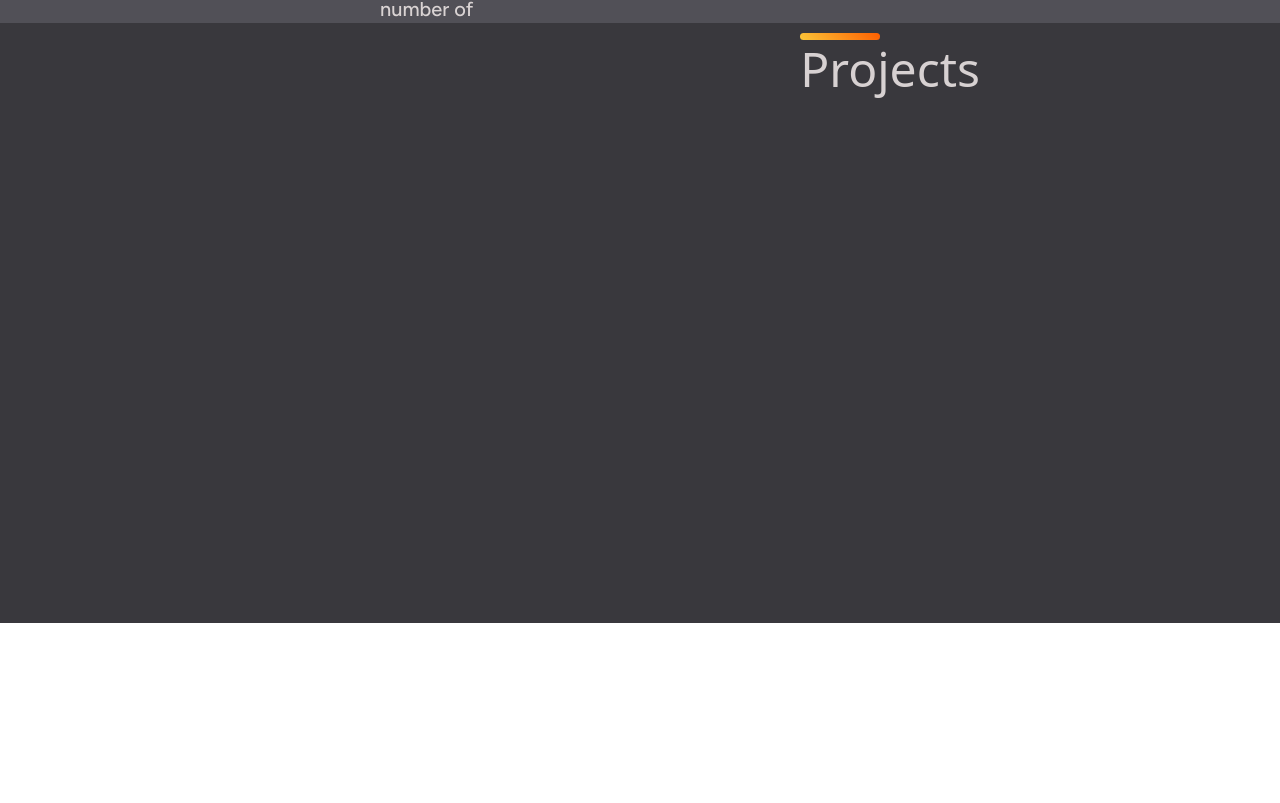
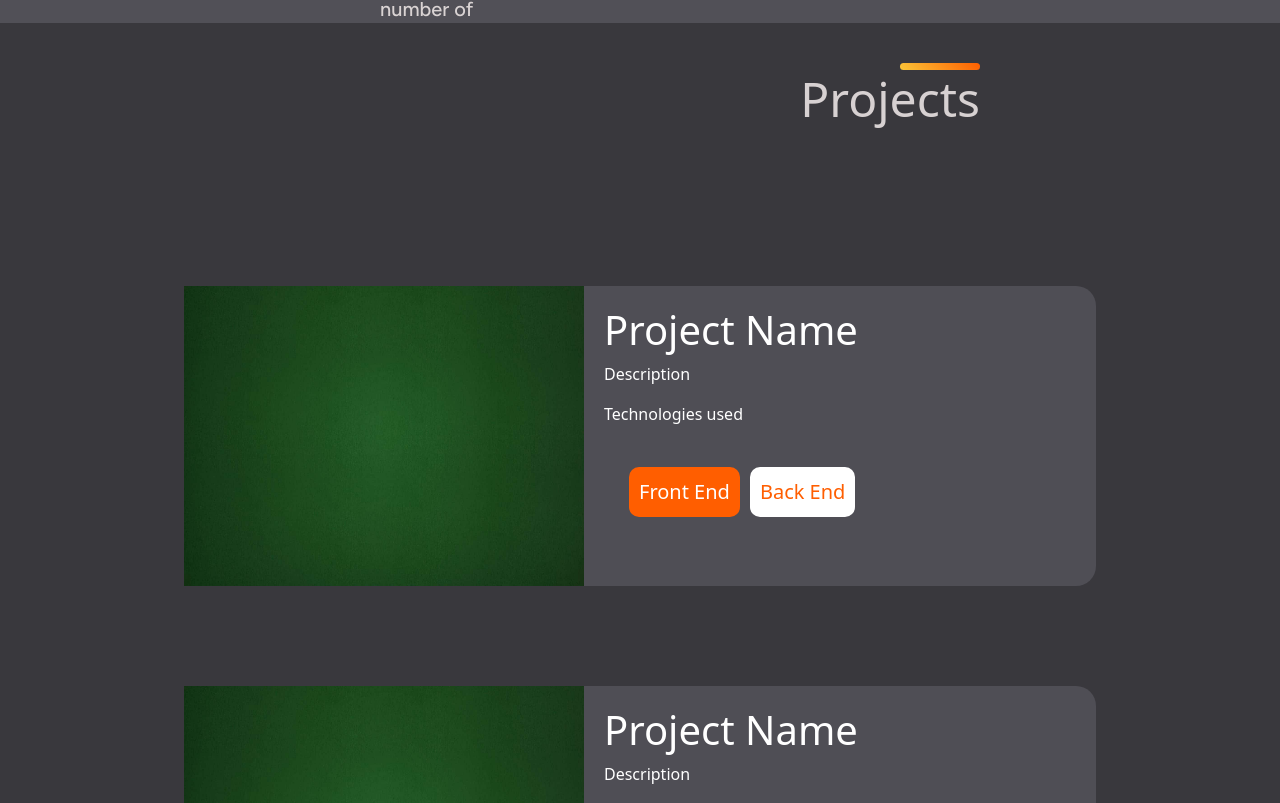
Before and after one commit to Pacman-1/portfolio, a React (Create React App) app: page / in a window 1280 px wide. Shown: the part 1777-2580 px from the top of the page. Before the commit the page ends 2400 px from the top, so only its background shows below. Built offline with nearby package versions, Linux system fonts and the light colour scheme; a web font is replaced by a local one.

Commit message:
project display card section done

```diff
--- a/src/App.js
+++ b/src/App.js
@@ -8,7 +8,6 @@ function App() {
   return (
     <div>
     <Navbar/>
-
     <div className="page-sections">
     <Herosection/>
    <Skillsection/>
--- a/src/components/Projectsection.js
+++ b/src/components/Projectsection.js
@@ -1,12 +1,69 @@
 import React from "react";
+import imagePhoto from "../images/blackjack.jpg"
 import "../styles/projects.css"
+
+
 const Projectsection = ()=>{
 return (
     <div className="project-section">
+
         <div className="title-container">
-        <span></span>
+
+            {/* Put the span into the div. Aparently spans dont accept margin but divs do*/}
+            <div className="span">
+            <span></span>
+            </div>
+
         <h1 className="project-title">Projects</h1>
         </div>
+
+
+        <div className="project-display">
+
+            <div className="card-case">
+            <img src={imagePhoto} alt=""  className="card-image"/>
+
+            <div className="project-card">
+                <h1>Project Name</h1>
+                <p>Description</p>
+                <p>Technologies used</p>
+
+                <div className="buttons">
+                <button className="front-btn">Front End</button>
+                <button className="back-btn">Back End</button>
+
+                </div>
+            </div>
+            </div>
+
+
+
+            <div className="card-case">
+            <img src={imagePhoto} alt=""  className="card-image"/>
+
+            <div className="project-card">
+                <h1>Project Name</h1>
+                <p>Description</p>
+                <p>Technologies used</p>
+
+                <div className="buttons">
+                <button className="front-btn">Front End</button>
+                <button className="back-btn">Back End</button>
+
+                </div>
+            </div>
+            </div>
+
+
+
+
+
+
+
+            </div>
+
+
+
 
 
     </div>
--- a/src/styles/projects.css
+++ b/src/styles/projects.css
@@ -1,8 +1,8 @@
-.project-section{
+.title-container{
+    flex-direction: column;
     display: flex;
-    justify-content: end;
+    align-items: flex-end;
     background-color: #39383d;
-    height: 600px;
 }
 .project-title{
     font-size: 3rem;
@@ -10,10 +10,70 @@
     margin-right: 300px;
 }
 .project-section span{
+    position: relative;
+    margin-right: 200px;
     display: block;
     width: 80px;
     height: 7px;
     background:linear-gradient(45deg, #fac639, #ff5e00);
     border-radius: 5px;
-    margin:10px 0px 0px;
+    margin:40px 0px 0px 0px;
 }
+.project-display{
+    display: flex;
+    background-color: #39383d;
+    height: 900px;
+    flex-direction: column;
+    justify-content: center;
+    align-items: center;
+    color: white;
+
+}
+.span{
+    margin-right: 300px;
+}
+.project-card{
+    width: 40vw;
+    flex-direction: column;
+    margin: 100px 0px 0px 0px;
+    display: flex;
+    padding: 20px;
+    background-color: #4f4e55;
+    height: 300px;
+    border-radius: 0px 20px 20px 0px;
+}
+.card-case{
+
+    display: flex;
+}
+.card-image{
+display: flex;
+    margin-top: 100px;
+    width: 400px;
+    height: 300px;
+}
+.buttons {
+cursor: pointer;
+display: flex;
+border-radius: 5px;
+margin: 20px;
+}
+.front-btn{
+    margin: 5px;
+    background-color: #ff5e00;
+    color: white;
+    font-size: 20px;
+    border-radius: 10px;
+    padding: 10px;
+    border: none;
+
+}
+.back-btn{
+    margin: 5px;
+    background-color: #ffffff;
+    color:#ff5e00;
+    font-size: 20px;
+    border-radius: 10px;
+    padding: 10px;
+    border: none;
+}
```
Also changed, not shown: src/images/blackjack.jpg (added).
